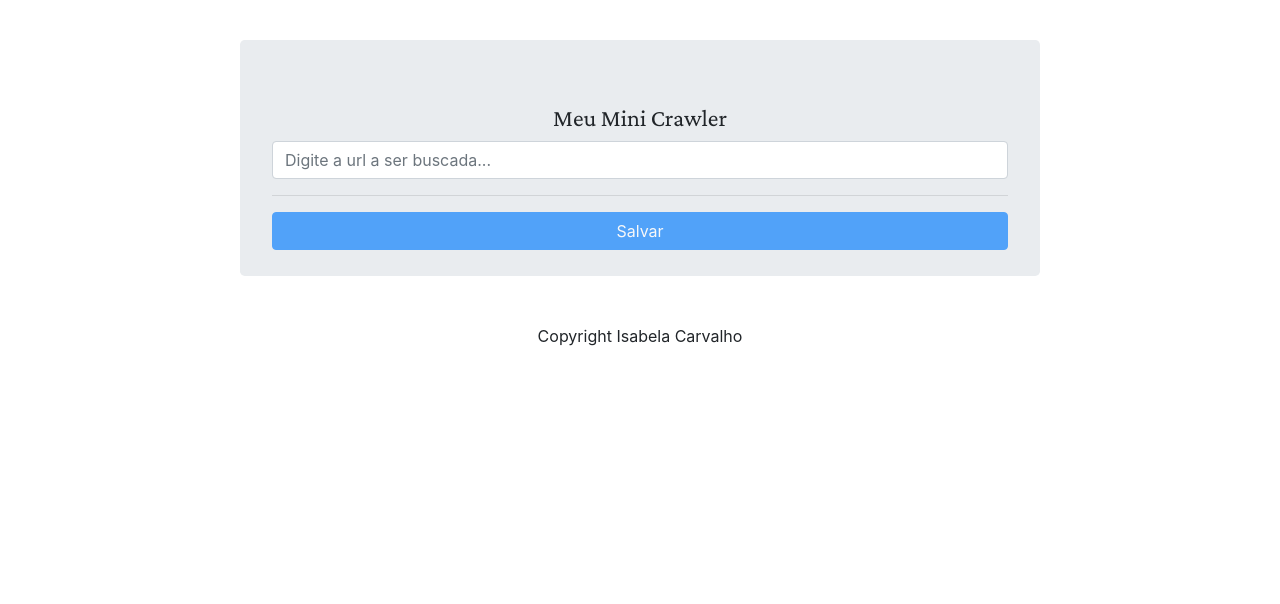
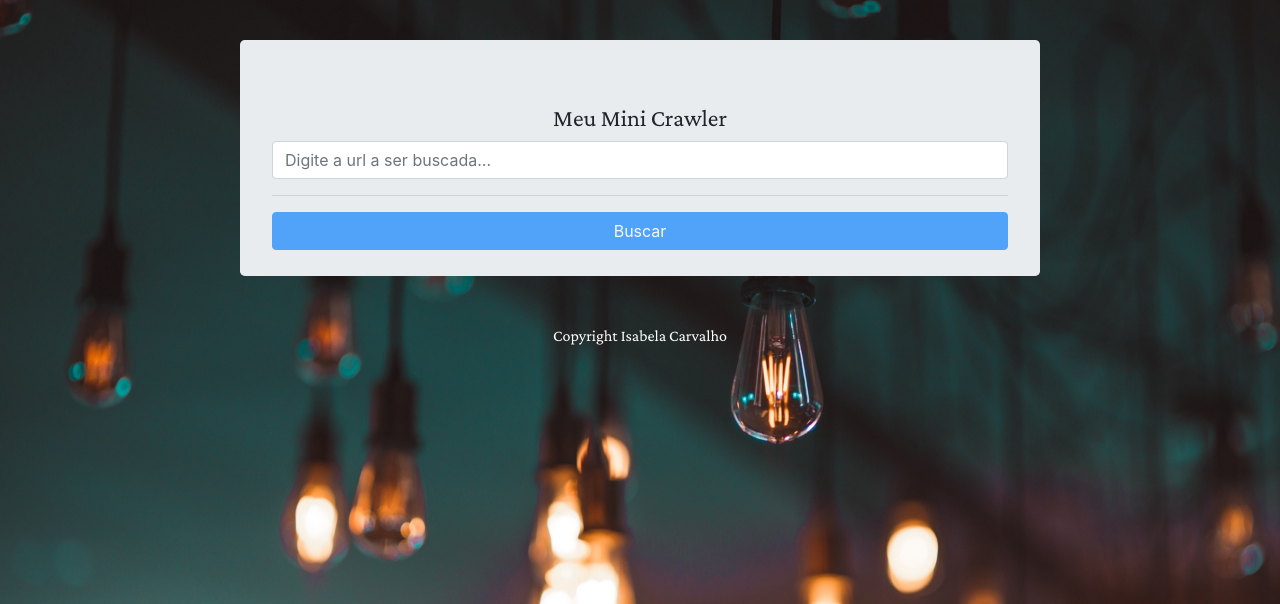
Before and after one commit to isaCarvalho/miniCrawler, a PHP site: page / in a window 1280 px wide. Shown: the top 604 px of the page. Run offline with PHP 8.4, Linux system fonts and the light colour scheme; some libraries are stand-ins or nearby versions.

Commit message:
Organização em pastas

```diff
--- a/page.css
+++ b/css/page.css
@@ -1,4 +1,11 @@
 @import url('https://fonts.googleapis.com/css?family=Crimson+Pro&display=swap');
+
+body
+{
+	background-image: url("/images/background.jpg");
+	background-size: cover;
+	background-repeat: no-repeat;
+}
 
 .jumbotron
 {
@@ -17,3 +24,9 @@ h4 {
 {
 	float: right;
 }
+
+footer
+{
+	font-family: 'Crimson Pro', serif;
+	color: white;
+}
--- a/index.php
+++ b/index.php
@@ -7,11 +7,11 @@
 <head>
 	<title>Meu Mini Crawler</title>
 	<link rel="stylesheet" type="text/css" href="lib/bootstrap.css">
-	<link rel="stylesheet" type="text/css" href="page.css">
+	<link rel="stylesheet" type="text/css" href="css/page.css">
 	<script src="lib/angular.js"></script>
-	<script src="Validar.js"></script>
-	<script src="ValidarTudo.js"></script>
-	<script src="scope.js"></script>
+	<script src="js/Validar.js"></script>
+	<script src="js/ValidarTudo.js"></script>
+	<script src="js/scope.js"></script>
 </head>
 
 <body ng-controller="miniCrawlerCtrl">
@@ -23,7 +23,7 @@
 
 			<hr/>
 
-			<button class="btn btn-primary btn-block" ng-click="showUrl(url)" ng-disabled="!url">Salvar</button>
+			<button class="btn btn-primary btn-block" ng-click="showUrl(url)" ng-disabled="!url">Buscar</button>
 		</form>
 
 		<table class="table" ng-if="urls.length > 0">
--- a/scope.js
+++ b/js/scope.js
@@ -16,18 +16,14 @@ angular.module("miniCrawler").controller("miniCrawlerCtrl", function($scope)
 			fetch(pagina.origin)
 			 .then(response => response.text())
 			 .then(html => {
-			  	// console.log(html)
 
 			  	let matches = html.matchAll(new ValidarTudo(regex))
-			  	// console.log(matches)
 
 			  	let setMatches = new Set()
 
 			  	matches.forEach(match => {
 					setMatches.add(match[0])
 			  	})
-
-			  	// console.log(setMatches)
 
 			  	setMatches.forEach(setMatch => {
 					$scope.urls.push({ nome: setMatch })
```
Also changed, not shown: images/background.jpg (added), js/Validar.js (renamed from Validar.js), js/ValidarTudo.js (renamed from ValidarTudo.js).
